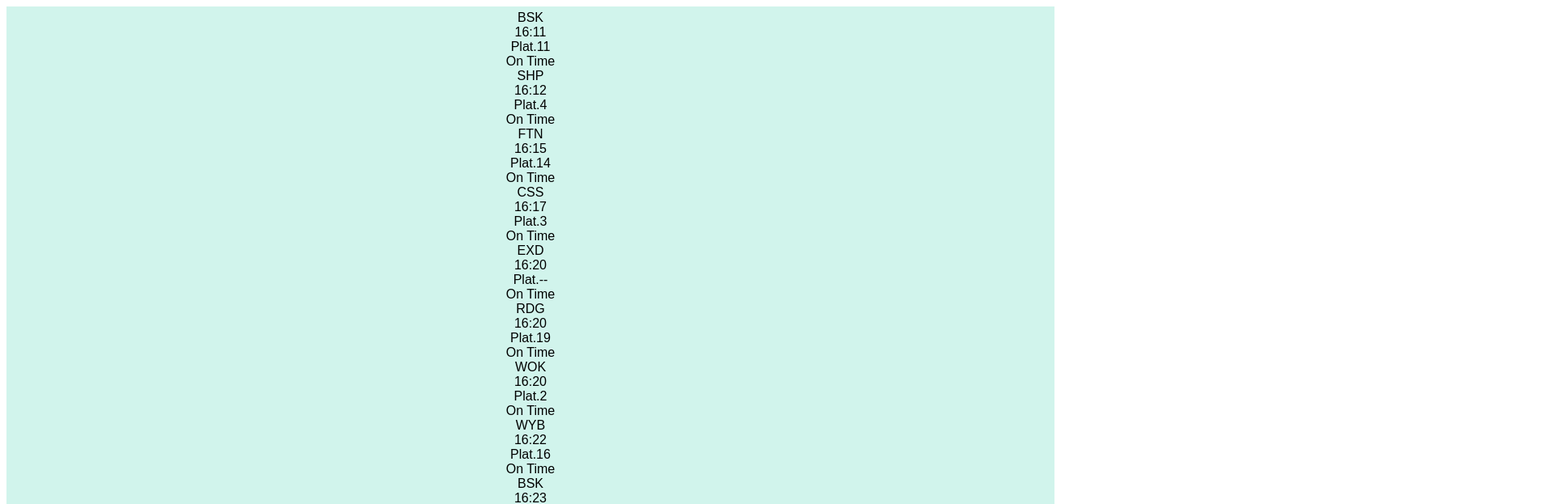
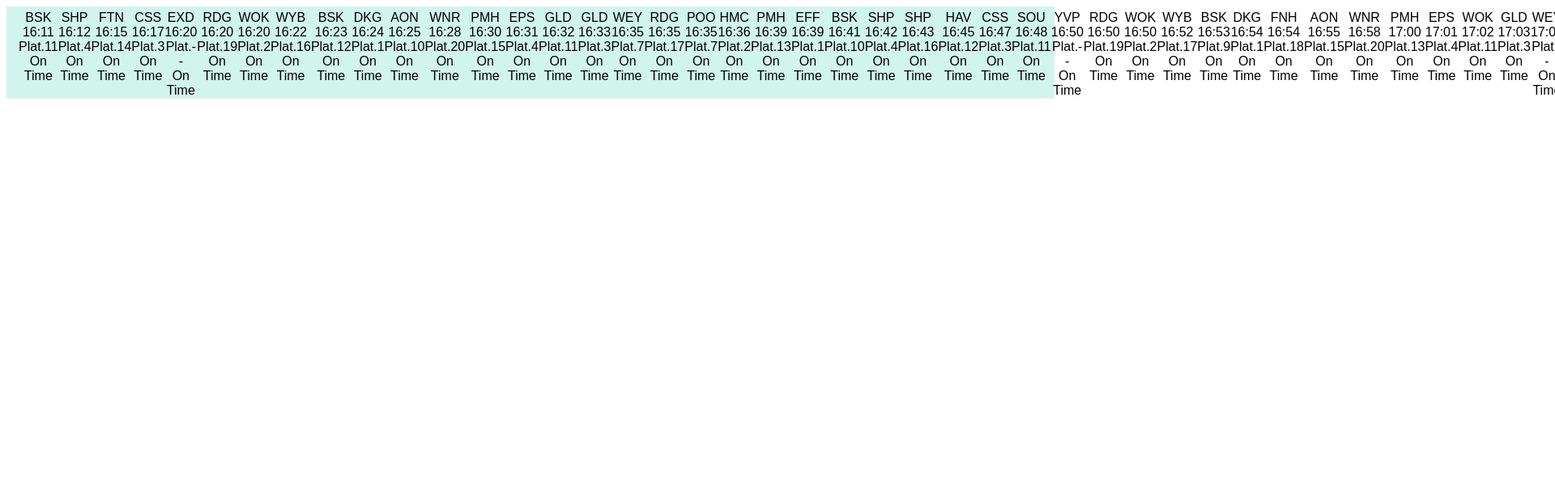
Before and after one commit to zerga9/Train_departure_info, a React (Create React App) app: page / in a window 1280 px wide. Shown: the top 623 px of the page at 81% size, 1920 px wide, since content can reach past the window. Built offline with nearby package versions, Linux system fonts and the light colour scheme; the HTML template or start-up script is replaced by a standard one.

Commit message:
install styled-components and make container

```diff
--- a/package.json
+++ b/package.json
@@ -8,7 +8,8 @@
     "moment": "^2.22.2",
     "react": "^16.3.2",
     "react-dom": "^16.3.2",
-    "react-scripts": "1.1.4"
+    "react-scripts": "1.1.4",
+    "styled-components": "^3.4.2"
   },
   "scripts": {
     "start": "react-scripts start",
--- a/src/App.js
+++ b/src/App.js
@@ -1,7 +1,7 @@
 import React, { Component } from "react";
 import data from "./data/wat-departures.json";
 import moment from "moment";
-import { styles } from "./trainDeparturesStyles";
+import { styles, Container } from "./trainDeparturesStyles";
 
 class App extends Component {
   render() {
@@ -10,7 +10,7 @@ class App extends Component {
       service => service.destinationList[0]["crs"] !== "WAT"
     );
     return (
-      <div style={styles}>
+      <Container style={styles}>
         {allServices.map(service => {
           return (
             <div
@@ -36,7 +36,7 @@ class App extends Component {
             </div>
           );
         })}
-      </div>
+      </Container>
     );
   }
 }
--- a/src/trainDeparturesStyles.js
+++ b/src/trainDeparturesStyles.js
@@ -1,3 +1,5 @@
+import styled from "styled-components";
+
 export const styles = {
   fontFamily: "sans-serif",
   textAlign: "center",
@@ -5,3 +7,19 @@ export const styles = {
   width: "100%",
   padding: "5px 15px 0"
 };
+
+export const Container = styled.div`
+  width: 100%;
+  display: flex;
+  flex-direction: row;
+  border-bottom: 1px solid #eee;
+  border-left: "3px solid white";
+  padding: 15px;
+  cursor: pointer;
+  transition: background-color 0.25s linear;
+  :hover {
+    background-color: #d1f4ec;
+    border-left: 3px solid rgb(46, 41, 117);
+  }
+  background-color: white;
+`;
```
Also changed, not shown: 1 other file (tests, documents, lock files or other folders).
